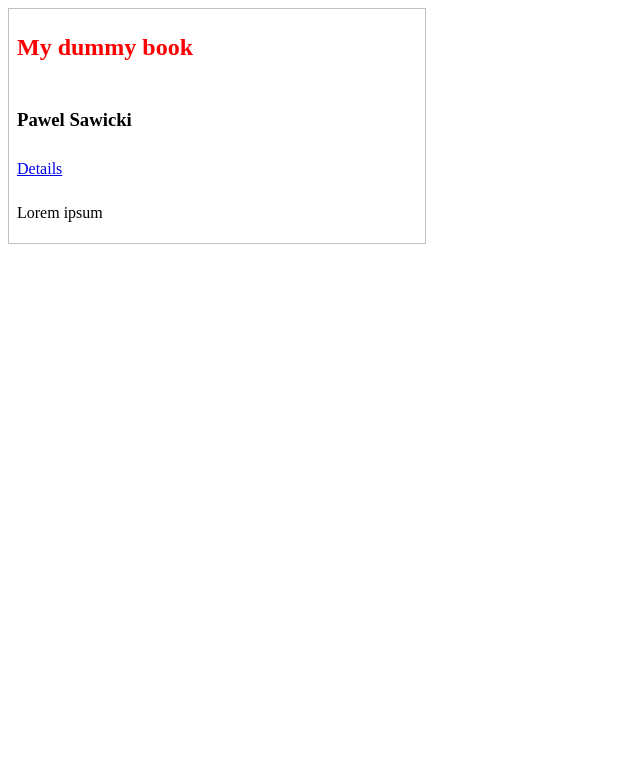
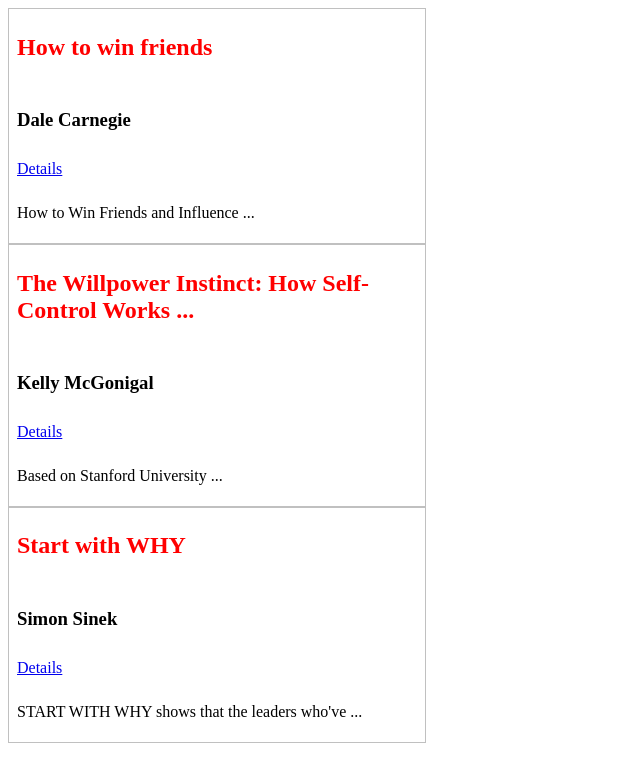
Before and after one commit to pawsaw/angular-workshop-2023-01-25, an Angular app: page / in a window 1280 px wide. Shown: the top 782 px of the page, without its empty margins (0-640 px from the left). Built offline with nearby package versions, Linux system fonts and the light colour scheme.

Commit message:
*ngFor structure directive

```diff
--- a/src/app/app.component.html
+++ b/src/app/app.component.html
@@ -1,5 +1,6 @@
 <app-book-card
   [content]="book"
+  *ngFor="let book of books"
   (bookClicked)="goToBook($event)"
 ></app-book-card>
 
--- a/src/app/app.component.ts
+++ b/src/app/app.component.ts
@@ -7,11 +7,23 @@
   styleUrls: ['./app.component.scss'],
 })
 export class AppComponent {
-  book: Book = {
-    title: 'My dummy book',
-    abstract: 'Lorem ipsum',
-    author: 'Pawel Sawicki',
-  };
+  books: Book[] = [
+    {
+      title: 'How to win friends',
+      author: 'Dale Carnegie',
+      abstract: 'How to Win Friends and Influence ...',
+    },
+    {
+      title: 'The Willpower Instinct: How Self-Control Works ...',
+      author: 'Kelly McGonigal',
+      abstract: 'Based on Stanford University ...',
+    },
+    {
+      author: 'Simon Sinek',
+      title: 'Start with WHY',
+      abstract: "START WITH WHY shows that the leaders who've ...",
+    },
+  ];
 
   goToBook(book: Book): void {
     console.log({ book });
```
